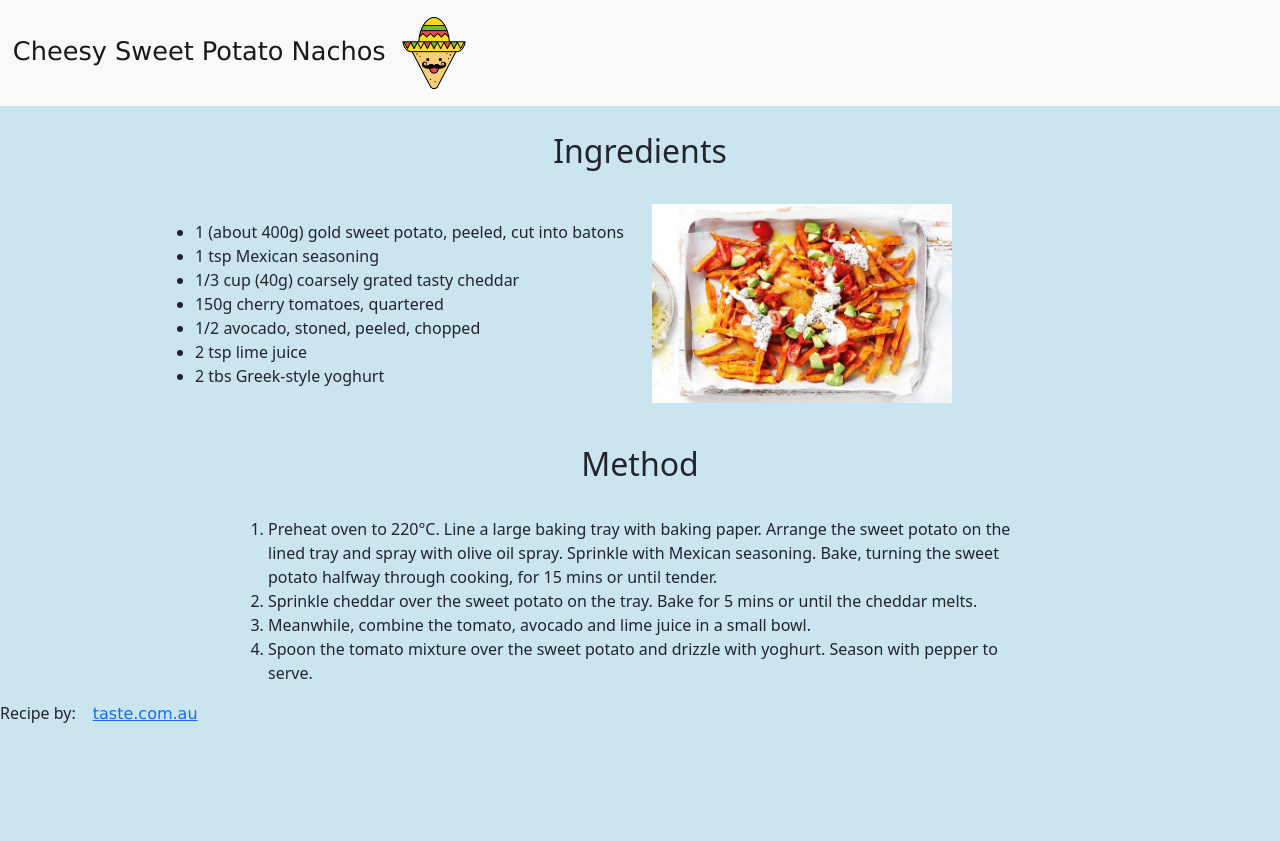
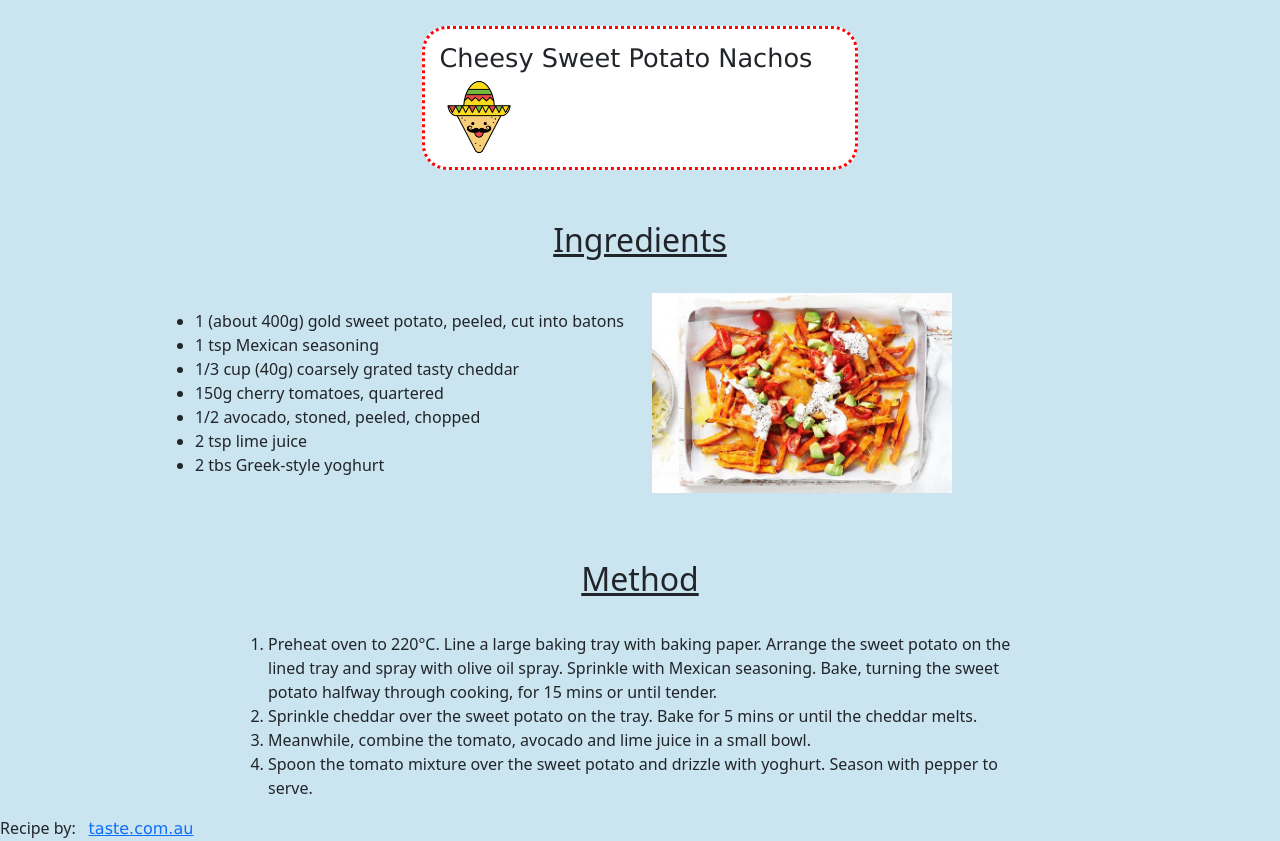
Before and after one commit to andresamarilis/andresamarilis.github.io, a plain HTML site: page index.html in a window 1280 px wide. Before the commit the page ends 800 px from the top, so only its background shows below. Drawn offline with nearby package versions, Linux system fonts and the light colour scheme.

Commit message:
removed navbar

```diff
--- a/index.html
+++ b/index.html
@@ -1,12 +1,16 @@
 <!DOCTYPE html>
 <html lang="en">
+
 <head>
   <meta charset="UTF-8">
   <meta name="viewport" content="width=device-width, initial-scale=1.0">
   <!-- CSS only -->
-<link href="https://cdn.jsdelivr.net/npm/bootstrap@5.0.0-beta1/dist/css/bootstrap.min.css" rel="stylesheet" integrity="sha384-giJF6kkoqNQ00vy+HMDP7azOuL0xtbfIcaT9wjKHr8RbDVddVHyTfAAsrekwKmP1" crossorigin="anonymous">
+  <link href="https://cdn.jsdelivr.net/npm/bootstrap@5.0.0-beta1/dist/css/bootstrap.min.css" rel="stylesheet"
+    integrity="sha384-giJF6kkoqNQ00vy+HMDP7azOuL0xtbfIcaT9wjKHr8RbDVddVHyTfAAsrekwKmP1" crossorigin="anonymous">
   <!-- JavaScript Bundle with Popper -->
-<script src="https://cdn.jsdelivr.net/npm/bootstrap@5.0.0-beta1/dist/js/bootstrap.bundle.min.js" integrity="sha384-ygbV9kiqUc6oa4msXn9868pTtWMgiQaeYH7/t7LECLbyPA2x65Kgf80OJFdroafW" crossorigin="anonymous"></script>
+  <script src="https://cdn.jsdelivr.net/npm/bootstrap@5.0.0-beta1/dist/js/bootstrap.bundle.min.js"
+    integrity="sha384-ygbV9kiqUc6oa4msXn9868pTtWMgiQaeYH7/t7LECLbyPA2x65Kgf80OJFdroafW"
+    crossorigin="anonymous"></script>
 
   <link rel="stylesheet" href="styles.css">
 
@@ -18,23 +22,23 @@
 <body>
 
 
-  <nav class="navbar navbar-light bg-light">
-    <a class="navbar-brand" href="#">
+
+
+    <div class="nav">
+    <a>
       Cheesy Sweet Potato Nachos
       <img src="images/image.png" width="80" height="auto" alt="">
     </a>
-  </nav>
-
-
-
-
+    </div>
 
 
   <h2>Ingredients</h2>
 
 
-          <div class="container-fluid">  <!--Opening of container-->
-          <div class="row">  <!--Opening of row-->
+  <div class="container-fluid">
+    <!--Opening of container-->
+    <div class="row">
+      <!--Opening of row-->
 
       <div class="col-6 p-3">
         <ul>
@@ -49,27 +53,24 @@
       </div>
 
       <div class="col-6">
-          <img
-          style="width: 300px; height: auto;"
-          alt="nacho image"
-          src="/images/nachos.jpg" />
+        <img style="width: 300px; height: auto;" alt="nacho image" src="/images/nachos.jpg" />
       </div>
 
-        </div> <!--CLosing of row-->
-        </div>  <!--CLosing of container-->
-
-
-
+    </div>
+    <!--CLosing of row-->
+  </div>
+  <!--CLosing of container-->
 
   <h2>Method</h2>
 
-
   <div class="container">
     <div class="row align-items-center">
-              <div class="col" >
+      <div class="col">
         <ol>
           <li>
-         Preheat oven to 220°C. Line a large baking tray with baking paper. Arrange the sweet potato on the lined tray and spray with olive oil spray. Sprinkle with Mexican seasoning. Bake, turning the sweet potato halfway through cooking, for 15 mins or until tender.
+            Preheat oven to 220°C. Line a large baking tray with baking paper. Arrange the sweet potato on the lined
+            tray and spray with olive oil spray. Sprinkle with Mexican seasoning. Bake, turning the sweet potato halfway
+            through cooking, for 15 mins or until tender.
           </li>
           <li>
             Sprinkle cheddar over the sweet potato on the tray. Bake for 5 mins or until the cheddar melts.
@@ -90,7 +91,8 @@
 
 
   <div class="">
-    Recipe by: <a href="https://www.taste.com.au/recipes/cheesy-sweet-potato-nachos-recipe/bnfrxqrt">taste.com.au</a>
+    Recipe by:<a href="https://www.taste.com.au/recipes/cheesy-sweet-potato-nachos-recipe/bnfrxqrt">taste.com.au</a>
   </div>
 </body>
+
 </html>
--- a/styles.css
+++ b/styles.css
@@ -6,6 +6,8 @@ ul {
 h2 {
     padding: 2%;
     text-align: center;
+    text-decoration: underline;
+    margin-top: 2%;
 }
 
 ol {
@@ -27,8 +29,14 @@ a {
 
 }
 
-.navbar-brand {
-
+.nav {
+    margin: auto;
+    margin-top: 2%;
+    width: 34%;
+    border: 3px solid rgb(255, 5, 5);
+    border-radius: 25px;
+    border-style: dotted;
+    padding: 10px;
+    background-color: rgb(255, 255, 255);
     font-size: 160%;
-
 }
```
Lines whose indentation alone changed are shown as unchanged.
